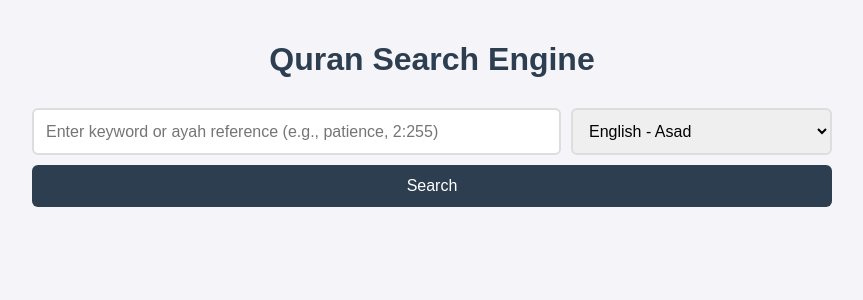
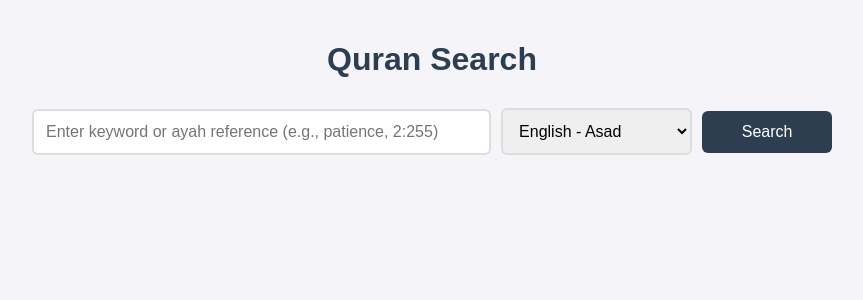
Before and after one commit to usmancout/quran-search-engine, a React (Vite) app: page / in a window 1280 px wide. Shown: the top 300 px of the page, without its empty margins (208-1071 px from the left). Built offline with nearby package versions, Linux system fonts and the light colour scheme.

Commit message:
added voice pop up

```diff
--- a/src/App.jsx
+++ b/src/App.jsx
@@ -18,7 +18,7 @@ function App() {
 
     return (
         <Container>
-            <h1 style={styles.title}>Quran Search Engine</h1>
+            <h1 style={styles.title}>Quran Search </h1>
 
             <SearchForm
                 setResults={setResults}
--- a/src/components/search/ResultCard.jsx
+++ b/src/components/search/ResultCard.jsx
@@ -1,7 +1,25 @@
-import React from 'react';
+import React, { useState, useRef } from 'react';
 import styles from '../../styles/styles';
 
-const ResultCard = ({ result, playAudio }) => {
+const ResultCard = ({ result }) => {
+    const [isModalOpen, setIsModalOpen] = useState(false);
+    const audioRef = useRef(null);
+
+    const playAudio = () => {
+        setIsModalOpen(true);
+        if (audioRef.current) {
+            audioRef.current.play();
+        }
+    };
+
+    const closeAudioModal = () => {
+        setIsModalOpen(false);
+        if (audioRef.current) {
+            audioRef.current.pause();
+            audioRef.current.currentTime = 0;
+        }
+    };
+
     return (
         <div style={styles.resultCard}>
             <div style={styles.verseInfo}>
@@ -14,9 +32,28 @@ const ResultCard = ({ result, playAudio }) => {
             </div>
             <p style={styles.arabicText}>{result.arabicText}</p>
             <p style={styles.translation}>{result.translatedText}</p>
-            <button onClick={() => playAudio(result.audioUrl)} style={styles.audioButton}>
+            <button onClick={playAudio} style={styles.audioButton}>
                 ▶ Play Recitation
             </button>
+
+            {/* Modal for Audio Player */}
+            {isModalOpen && (
+                <div style={styles.modalOverlay}>
+                    <div style={styles.modalContent}>
+                        <span style={styles.closeIcon} onClick={closeAudioModal}>✖</span>
+                        <h3>Recitation</h3>
+                        <audio
+                            ref={audioRef}
+                            controls
+                            onEnded={closeAudioModal}
+                            autoPlay
+                        >
+                            <source src={result.audioUrl} type="audio/mpeg" />
+                            Your browser does not support the audio element.
+                        </audio>
+                    </div>
+                </div>
+            )}
         </div>
     );
 };
--- a/src/styles/styles.js
+++ b/src/styles/styles.js
@@ -1,4 +1,36 @@
 const styles = {
+
+    modalOverlay: {
+        position: 'fixed',
+        top: 0,
+        left: 0,
+        width: '100%',
+        height: '100%',
+        backgroundColor: 'rgba(0, 0, 0, 0.6)',
+        display: 'flex',
+        justifyContent: 'center',
+        alignItems: 'center',
+        zIndex: 1000,
+    },
+    modalContent: {
+        backgroundColor: 'white',
+        padding: '20px',
+        borderRadius: '8px',
+        textAlign: 'center',
+        boxShadow: '0 2px 10px rgba(0,0,0,0.2)',
+        minWidth: '300px',
+        position: 'relative',
+    },
+    closeIcon: {
+        position: 'absolute',
+        top: '10px',
+        right: '15px',
+        fontSize: '22px',
+        cursor: 'pointer',
+        color: '#333',
+    },
+
+
     container: {
         maxWidth: '800px',
         margin: '0 auto',
@@ -12,12 +44,14 @@ const styles = {
     },
     searchForm: {
         display: 'flex',
-        flexWrap: 'wrap',
+        alignItems: 'center',
+        justifyContent: 'space-between',
         gap: '10px',
         marginBottom: '30px',
+        flexWrap: 'nowrap',
     },
     input: {
-        flex: '1 1 60%',
+        flex: '1 1 50%',
         padding: '12px',
         fontSize: '16px',
         border: '2px solid #ddd',
@@ -26,16 +60,16 @@ const styles = {
         minWidth: '200px',
     },
     select: {
-        flex: '1 1 30%',
+        flex: '1 1 20%',
         padding: '12px',
         fontSize: '16px',
         border: '2px solid #ddd',
         borderRadius: '6px',
         outline: 'none',
-        minWidth: '150px',
+        minWidth: '120px',
     },
     button: {
-        flex: '1 1 100%',
+        flex: '1 1 auto',
         padding: '12px 24px',
         backgroundColor: '#2c3e50',
         color: 'white',
@@ -44,6 +78,7 @@ const styles = {
         cursor: 'pointer',
         fontSize: '16px',
         transition: 'background-color 0.3s',
+        whiteSpace: 'nowrap',
     },
     results: {
         display: 'flex',
@@ -117,6 +152,10 @@ const styles = {
         textAlign: 'center',
     },
     '@media (max-width: 768px)': {
+        searchForm: {
+            flexWrap: 'wrap',
+            justifyContent: 'center',
+        },
         input: {
             flex: '1 1 100%',
         },
```
